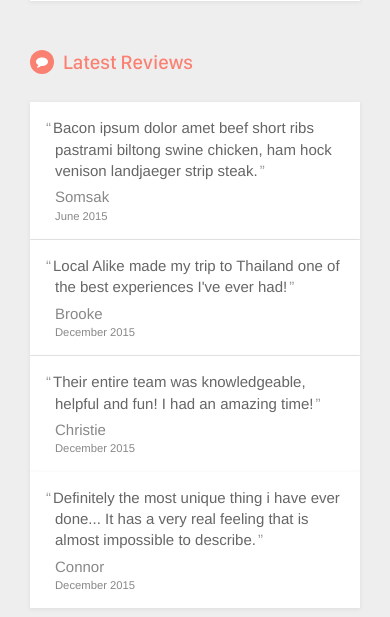
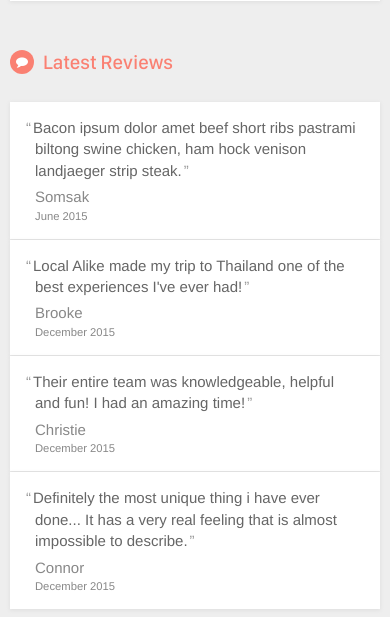
Before and after one commit to lightningthunder/lightningthunder.github.io, a PHP site: page /details.html in a window 390 px wide. Shown: the part 5883-6500 px from the top of the page. Run offline with PHP 8.4, Linux system fonts and the light colour scheme; some libraries are stand-ins or nearby versions.

Commit message:
Fixed padding on misc-bar

```diff
--- a/css/la_details.css
+++ b/css/la_details.css
@@ -711,6 +711,12 @@ body
 
 @media (max-width: 768px) {
 
+	.misc-bar
+	{
+		padding-left: 0px;
+		padding-right: 0px;
+	}
+
 	.penguin-bottom-nav
 	{
 		display: block;
```
